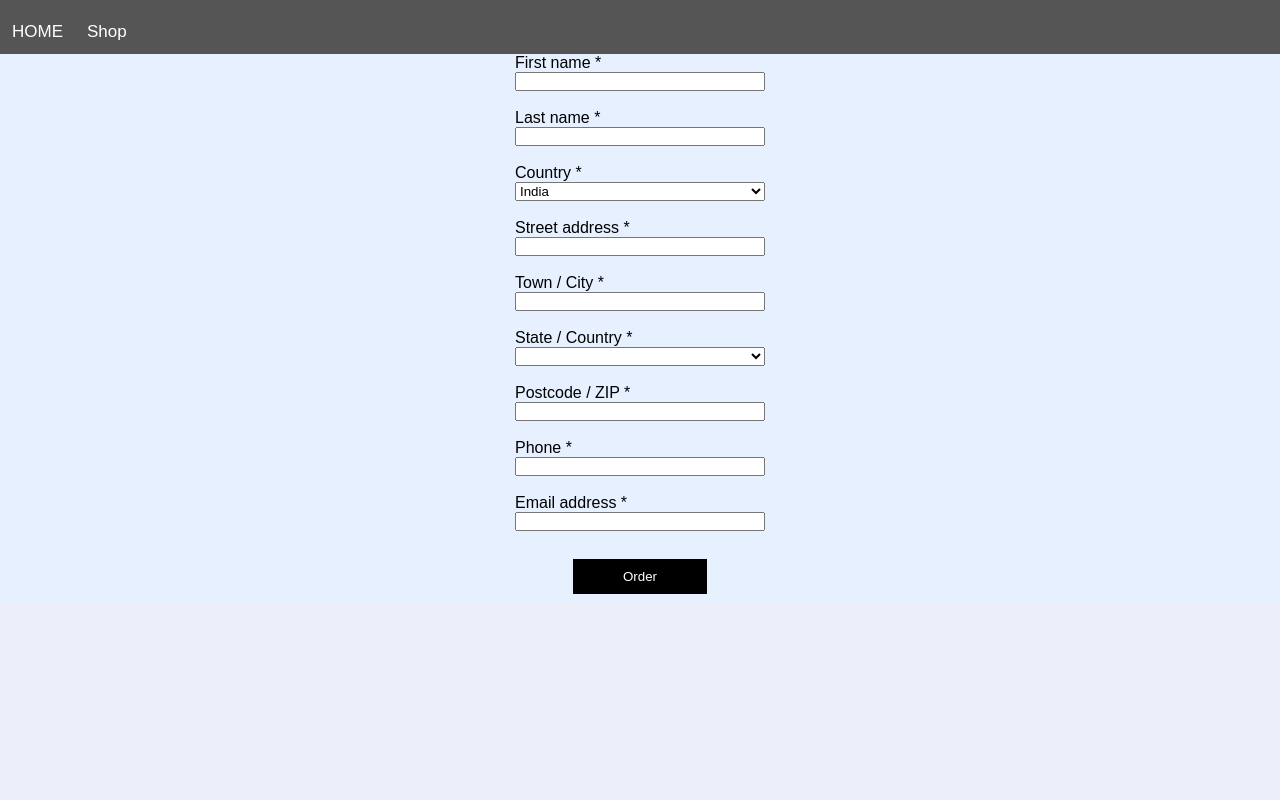
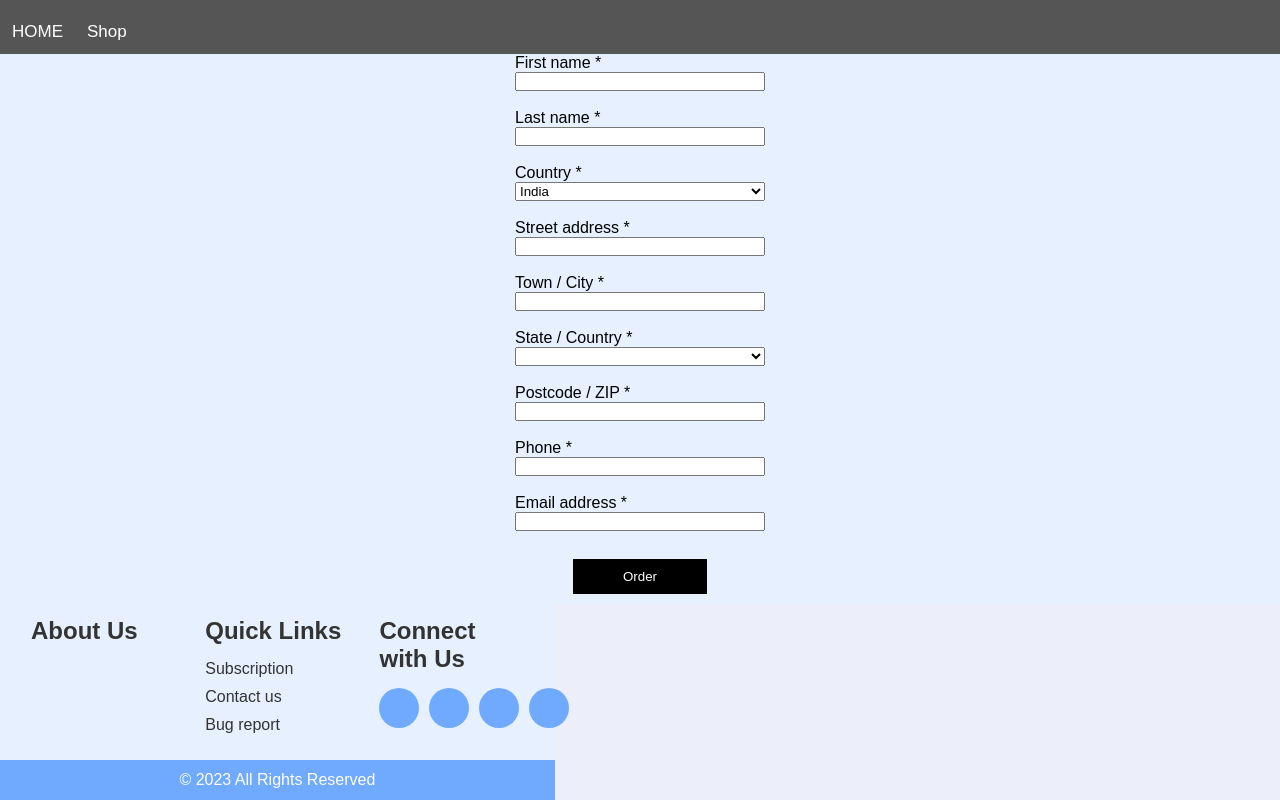
Before and after one commit to srnave/chekku, a React (Create React App) app in the folder oil/: page /form in a window 1280 px wide. Built offline with nearby package versions, Linux system fonts and the light colour scheme.

Commit message:
just deleted routing.js

```diff
--- a/oil/src/Form.js
+++ b/oil/src/Form.js
@@ -1,5 +1,6 @@
 import React from 'react'
 import './Form.css'
+import Footer from './Footer'
 export default function Form() {
   return (
     <>
@@ -318,8 +319,10 @@ export default function Form() {
         <button type="submit" class="button .button1">Order</button>
     </form>
     </div>
+
     </div>
     </center>
+    <Footer/>
     </>
   )
 }
```
Also changed, not shown: oil/src/Routing.js (deleted, +0 -19 lines).
